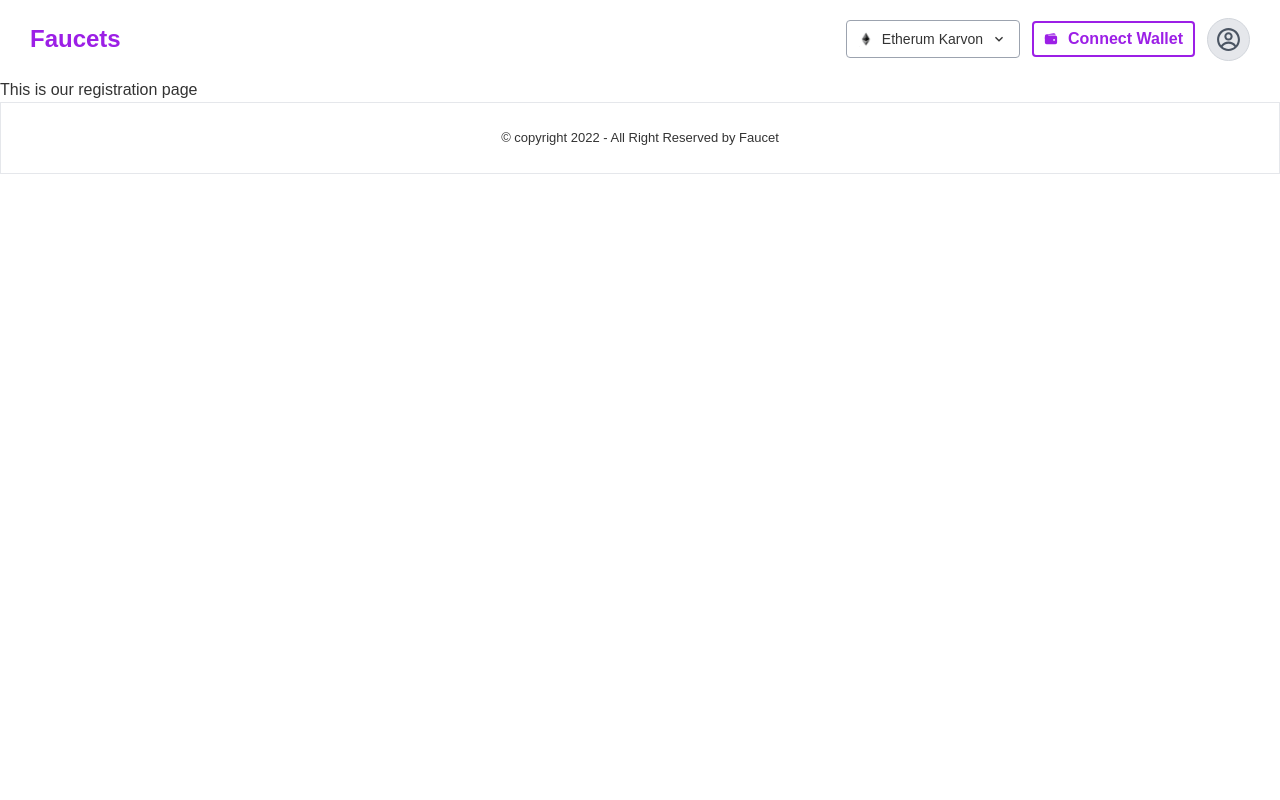
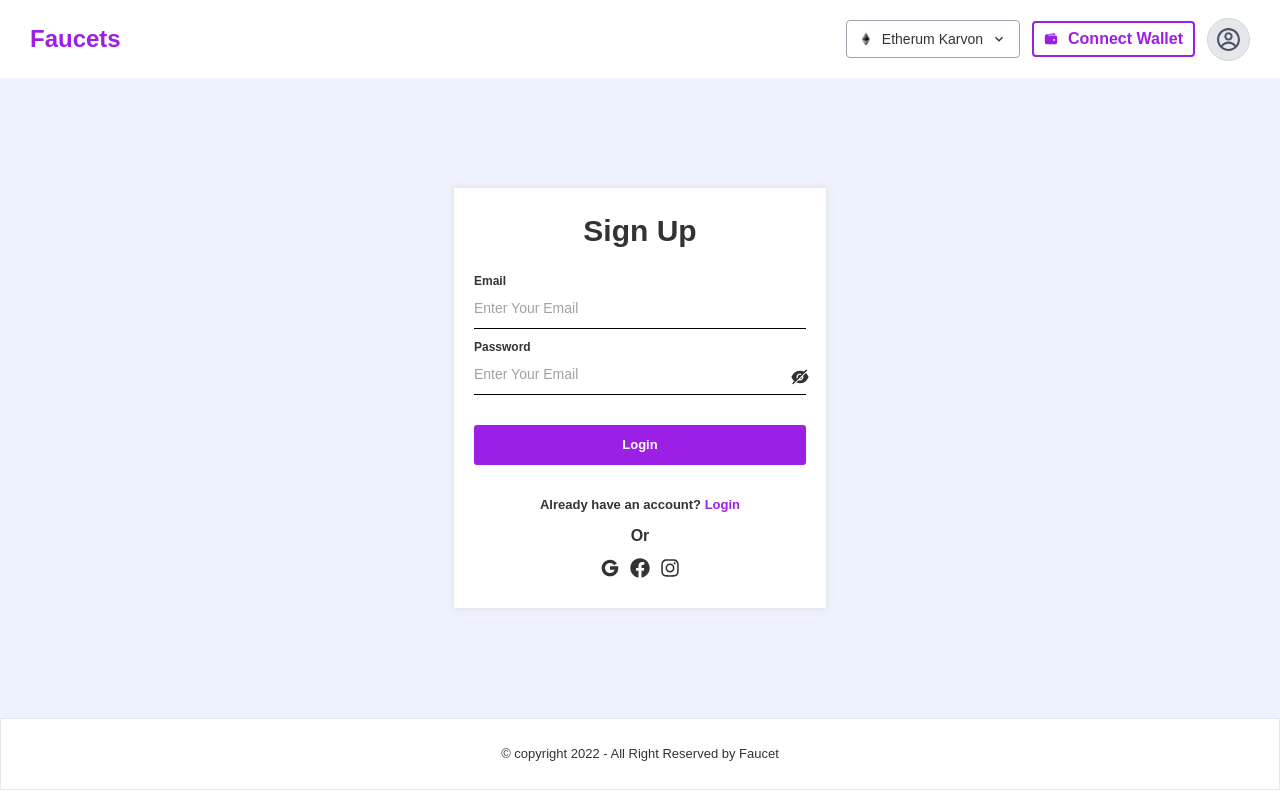
Before and after one commit to mostafizurRahaman/faucets, a React (Create React App) app: page /register in a window 1280 px wide. Built offline with nearby package versions, Linux system fonts and the light colour scheme.

Commit message:
registration form is disign and hanldel function added

```diff
--- a/src/Pages/Login/Login.js
+++ b/src/Pages/Login/Login.js
@@ -18,7 +18,7 @@ const Login = () => {
       console.log({email, password});
    }
    return (
-      <div className="min-h-[80vh] flex items-center justify-center  bg-warning">
+      <div className="min-h-[80vh] flex items-center justify-center  bg-warning px-5">
          <div className="sm:w-4/5 lg:w-[30%] w-full shadow-lg p-[20px] faucets_form bg-white ">
              <h2 className="text-[30px] mb-5 text-center  font-semibold  capitalize">Login</h2>
             <form className="flex flex-col gap-[10px]   " onSubmit={handleSubmit}>
@@ -64,7 +64,7 @@ const Login = () => {
                <div>
                   <p className="text-[13px] font-semibold text-center ">
                      Don't have an account??{" "}
-                     <Link className="text-primary ">SignUp</Link>
+                     <Link to='/register' className="text-primary ">SignUp</Link>
                   </p>
                </div>
                <div>
--- a/src/Pages/Register/Register.js
+++ b/src/Pages/Register/Register.js
@@ -1,9 +1,83 @@
-import React from 'react';
+import React, { useState } from 'react';
+import {FaInstagram, FaFacebook} from 'react-icons/fa';
+import {CgGoogle} from 'react-icons/cg';
+import {AiFillEye} from 'react-icons/ai';
+import {AiFillEyeInvisible} from 'react-icons/ai';
+import { Link } from "react-router-dom";
+const Register = () => {
 
-const Register = () => {
+   const [show, setShow] = useState(false);
+   const handleSubmit = (event) =>{
+      event.preventDefault() ;
+      const form = event.target;
+      console.log(form);
+      const email = form.email.value;
+      const password = form.password.value;
+      console.log({email, password});
+   }
    return (
-      <div>
-         <h1>This is  our registration page</h1>
+      <div className="min-h-[80vh] flex items-center justify-center  bg-warning px-5">
+         <div className="sm:w-4/5 lg:w-[30%] w-full shadow-lg p-[20px] faucets_form bg-white ">
+             <h2 className="text-[30px] mb-5 text-center  font-semibold  capitalize">Sign Up</h2>
+            <form className="flex flex-col gap-[10px]   " onSubmit={handleSubmit}>
+               <div className="flex flex-col ">
+                  <label
+                     htmlFor=""
+                     className="text-xs font-semibold capitalize  mb-0"
+                  >
+                     Email
+                  </label>
+                  <input
+                     className="focus:border-primary"
+                     type="email"
+                     placeholder="enter your email"
+                     name="email"
+                  />
+               </div>
+               <div className="flex flex-col  relative ">
+                  <label
+                     htmlFor=""
+                     className="text-xs font-semibold capitalize  mb-0"
+
+                  >
+                     Password
+                  </label>
+                  <input
+                     className="focus:border-primary"
+                     type={`${show ? 'text' : 'password'}`}
+                     placeholder="enter your email"
+                     name="password"
+                  />
+                  <div className="w-4 h-4 absolute right-0 bottom-3 text-xl" onClick={()=>setShow(!show)}>
+                    {
+                     show ? <AiFillEye></AiFillEye>  : <AiFillEyeInvisible></AiFillEyeInvisible>
+
+                    }
+                  </div>
+               </div>
+
+               <button type="submit" className="cursor-pointer text-[13px] rounded-[3px] py-[10px] my-5 px-[15px] bg-primary text-secondary font-semibold  capitalize ">
+                  Login
+               </button>
+               <div>
+                  <p className="text-[13px] font-semibold text-center ">
+                  Already have an account?{" "}
+                     <Link to='/login' className="text-primary ">Login</Link>
+                  </p>
+               </div>
+               <div>
+                  <h4 className="text-base capitalize font-semibold  text-center ">
+                     or
+                  </h4>
+               </div>
+
+            </form>
+            <div className="text-[20px] flex items-center justify-center gap-[10px] my-[10px]">
+                  <CgGoogle></CgGoogle>
+                  <FaFacebook></FaFacebook>
+                  <FaInstagram></FaInstagram>
+               </div>
+         </div>
       </div>
    );
 };
```
